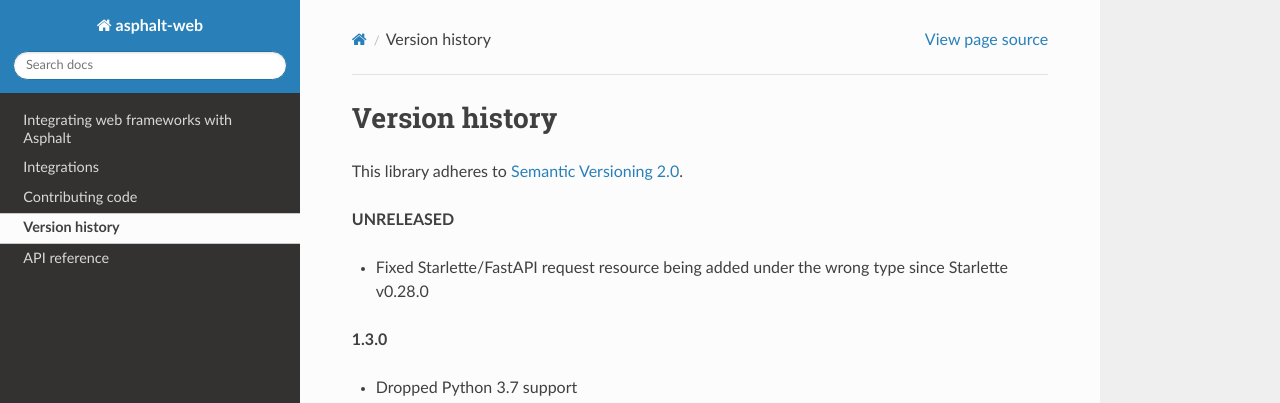
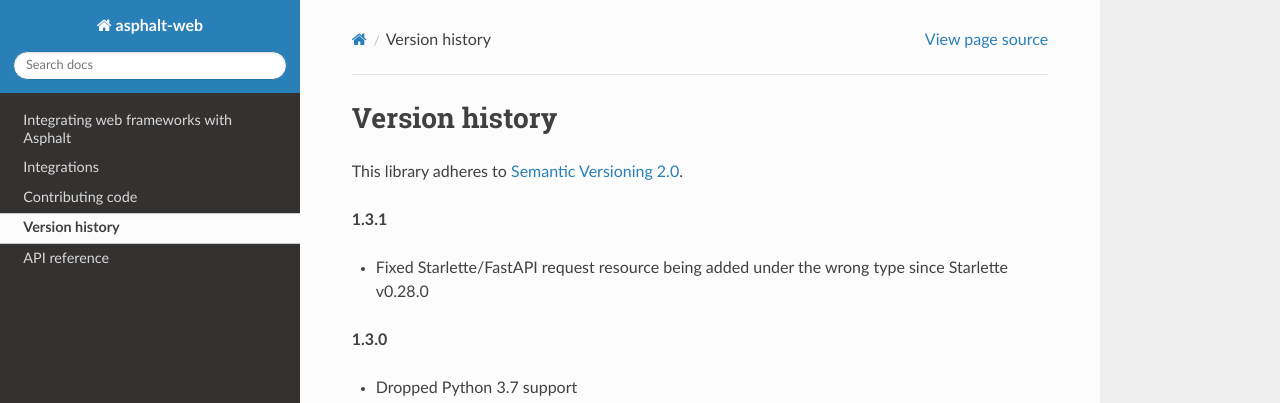
Before and after one commit to asphalt-framework/asphalt-web, a Sphinx documentation site: the page built from docs/versionhistory.rst, in a window 1280 px wide and 1049 px high. Shown: the top 403 px of the window. Built offline with Sphinx 7.4.7 and the Read the Docs theme 2.0.0, drawn with Linux system fonts in a browser that asks for light colours; the version number could not be read and is left out.

Commit message:
Bumped up the version

```diff
--- a/docs/versionhistory.rst
+++ b/docs/versionhistory.rst
@@ -3,7 +3,7 @@ Version history
 
 This library adheres to `Semantic Versioning 2.0 <http://semver.org/>`_.
 
-**UNRELEASED**
+**1.3.1**
 
 - Fixed Starlette/FastAPI request resource being added under the wrong type since
   Starlette v0.28.0
```
